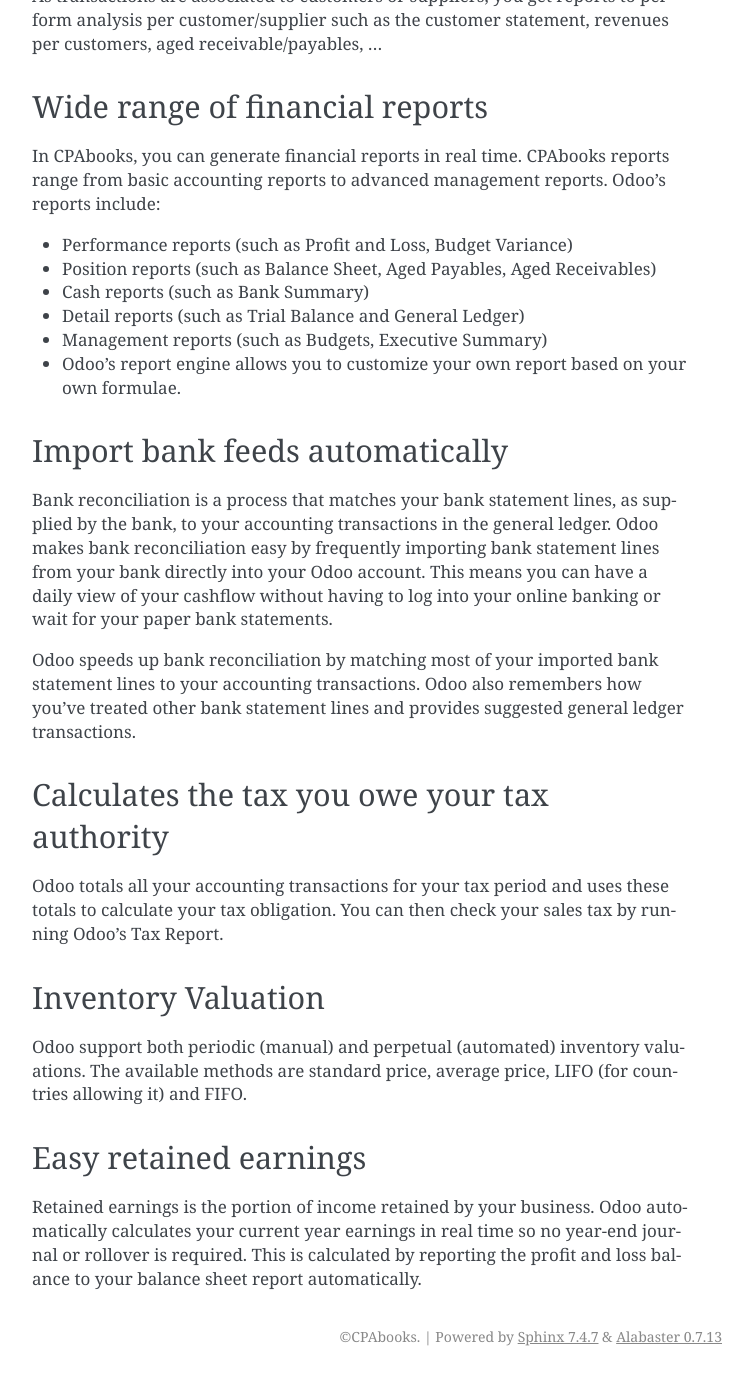
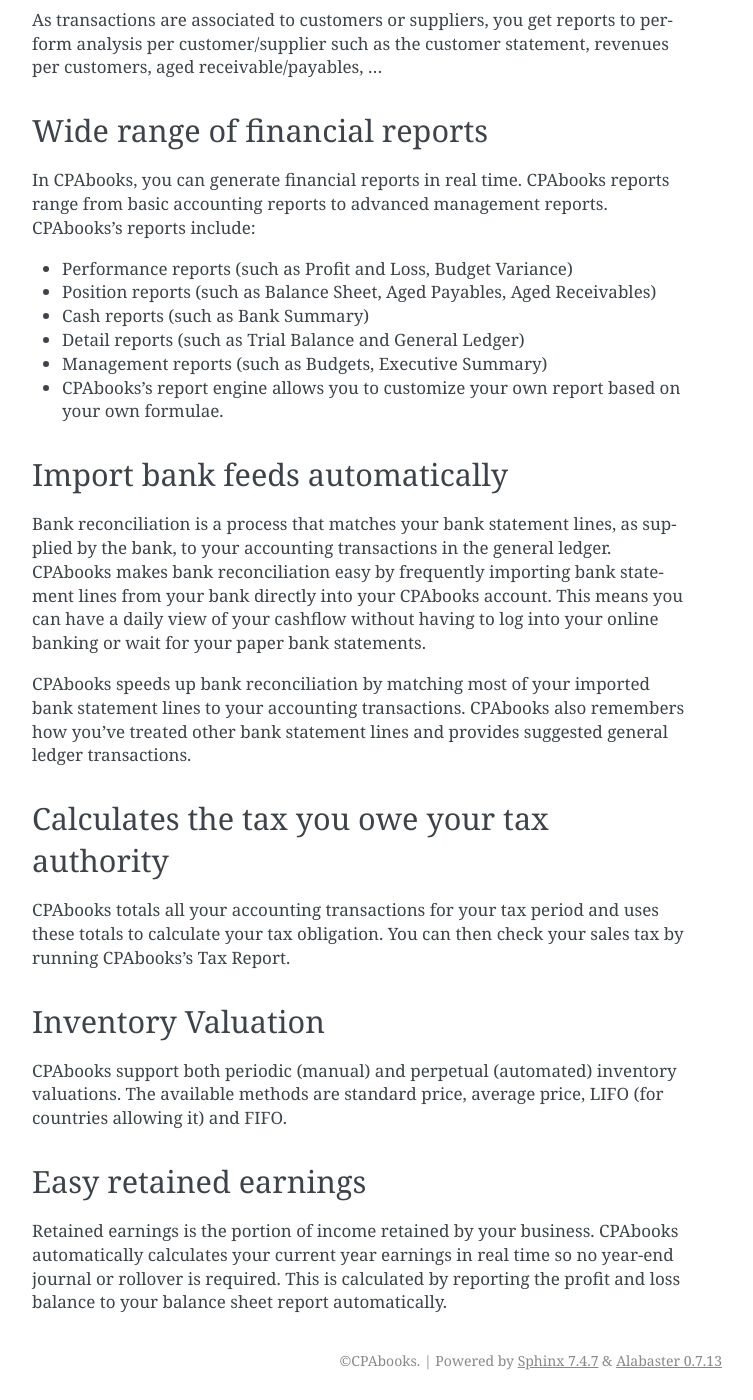
Before and after one commit to cpabooks/cpabooks-docs, a Sphinx documentation site: the page built from docs/accounting/odoo_accounting.rst, in a window 1280 px wide and 1400 px high, scrolled down 1620 px. Shown: the whole window, without its empty margins (388-1141 px from the left). Built offline with Sphinx 7.4.7, drawn with Linux system fonts in a browser that asks for light colours; pages that are not in the unit, such as notebooks, are missing from menus; before the commit the page ends 2996 px from its top, so only the background shows below that; some of the changed text lies outside the part shown.

Commit message:
Update odoo_accounting.rst

```diff
--- a/docs/accounting/odoo_accounting.rst
+++ b/docs/accounting/odoo_accounting.rst
@@ -3,72 +3,72 @@
 The Accounting behind CPAbooks
 ==========================
 
-This page summarises the way Odoo deals with typical accounts and transactions.
+This page summarises the way CPAbooks deals with typical accounts and transactions.
 
 Double-entry bookkeeping
 ------------------------
-Odoo automatically creates all the behind-the-scenes journal entries for each of your accounting transactions: customer invoices, point of sale order, expenses, inventory moves, etc.
+CPAbooks automatically creates all the behind-the-scenes journal entries for each of your accounting transactions: customer invoices, point of sale order, expenses, inventory moves, etc.
 
-Odoo uses the rules of double-entry bookkeeping system: all journal entries are automatically balanced (sum of debits = sum of credits).
+CPAbooks uses the rules of double-entry bookkeeping system: all journal entries are automatically balanced (sum of debits = sum of credits).
 
 Accrual and Cash Basis Methods
 ------------------------------
-Odoo support both accrual and cash basis reporting. This allows you to report income / expense at the time transactions occur (i.e., accrual basis), or when payment is made or received (i.e., cash basis).
+CPAbooks support both accrual and cash basis reporting. This allows you to report income / expense at the time transactions occur (i.e., accrual basis), or when payment is made or received (i.e., cash basis).
 
 Multi-companies
 ---------------
-Odoo allows to manage several companies within the same database. Each company has its own chart of accounts and rules. You can get consolidation reports following your consolidation rules.
+CPAbooks allows to manage several companies within the same database. Each company has its own chart of accounts and rules. You can get consolidation reports following your consolidation rules.
 
 Users can access several companies but always work in one company at a time.
 
 Multi-currencies
 ----------------
-Every transaction is recorded in the default currency of the company. For transactions occurring in another currency, Odoo stores both the value in the currency of the company and the value in the currency of the transaction. Odoo can generate currencies gains and losses after the reconciliation of the journal items.
+Every transaction is recorded in the default currency of the company. For transactions occurring in another currency, CPAbooks stores both the value in the currency of the company and the value in the currency of the transaction. CPAbooks can generate currencies gains and losses after the reconciliation of the journal items.
 
 Currency rates are updated once a day using a yahoo.com online web-service.
 
 International Standards
 -----------------------
-Odoo accounting support more than 50 countries. The Odoo core accounting implement accounting standards that is common to all countries and specific modules exists per country for the specificities of the country like the chart of accounts, taxes, or bank interfaces.
+CPAbooks accounting support more than 50 countries. The CPAbooks core accounting implement accounting standards that is common to all countries and specific modules exists per country for the specificities of the country like the chart of accounts, taxes, or bank interfaces.
 
-In particular, Odoo’s core accounting engine supports:
+In particular, CPAbooks’s core accounting engine supports:
 
 * Anglo-Saxon Accounting (U.S., U.K.,, and other English-speaking countries including Ireland, Canada, Australia, and New Zealand) where cost of good sold are reported when products are sold/delivered.
 * European accounting where expenses are accounted at the supplier bill.
 * Storno accounting (Italy) where refund invoices have negative credit/debit instead of a reverting the original journal items.
-* Odoo also have modules to comply with IFRS rules.
+* CPAbooks also have modules to comply with IFRS rules.
 
 Accounts Receivable & Payable
 -----------------------------
-By default, Odoo uses a single account for all account receivable entries and one for all accounts payable entries. You can create separate accounts per customers/suppliers, but you don’t need to.
+By default, CPAbooks uses a single account for all account receivable entries and one for all accounts payable entries. You can create separate accounts per customers/suppliers, but you don’t need to.
 
 As transactions are associated to customers or suppliers, you get reports to perform analysis per customer/supplier such as the customer statement, revenues per customers, aged receivable/payables, …
 
 Wide range of financial reports
 -------------------------------
-In CPAbooks, you can generate financial reports in real time. CPAbooks reports range from basic accounting reports to advanced management reports. Odoo’s reports include:
+In CPAbooks, you can generate financial reports in real time. CPAbooks reports range from basic accounting reports to advanced management reports. CPAbooks’s reports include:
 
 * Performance reports (such as Profit and Loss, Budget Variance)
 * Position reports (such as Balance Sheet, Aged Payables, Aged Receivables)
 * Cash reports (such as Bank Summary)
 * Detail reports (such as Trial Balance and General Ledger)
 * Management reports (such as Budgets, Executive Summary)
-* Odoo’s report engine allows you to customize your own report based on your own formulae.
+* CPAbooks’s report engine allows you to customize your own report based on your own formulae.
 
 Import bank feeds automatically
 -------------------------------
-Bank reconciliation is a process that matches your bank statement lines, as supplied by the bank, to your accounting transactions in the general ledger. Odoo makes bank reconciliation easy by frequently importing bank statement lines from your bank directly into your Odoo account. This means you can have a daily view of your cashflow without having to log into your online banking or wait for your paper bank statements.
+Bank reconciliation is a process that matches your bank statement lines, as supplied by the bank, to your accounting transactions in the general ledger. CPAbooks makes bank reconciliation easy by frequently importing bank statement lines from your bank directly into your CPAbooks account. This means you can have a daily view of your cashflow without having to log into your online banking or wait for your paper bank statements.
 
-Odoo speeds up bank reconciliation by matching most of your imported bank statement lines to your accounting transactions. Odoo also remembers how you’ve treated other bank statement lines and provides suggested general ledger transactions.
+CPAbooks speeds up bank reconciliation by matching most of your imported bank statement lines to your accounting transactions. CPAbooks also remembers how you’ve treated other bank statement lines and provides suggested general ledger transactions.
 
 Calculates the tax you owe your tax authority
 ---------------------------------------------
-Odoo totals all your accounting transactions for your tax period and uses these totals to calculate your tax obligation. You can then check your sales tax by running Odoo’s Tax Report.
+CPAbooks totals all your accounting transactions for your tax period and uses these totals to calculate your tax obligation. You can then check your sales tax by running CPAbooks’s Tax Report.
 
 Inventory Valuation
 -------------------
-Odoo support both periodic (manual) and perpetual (automated) inventory valuations. The available methods are standard price, average price, LIFO (for countries allowing it) and FIFO.
+CPAbooks support both periodic (manual) and perpetual (automated) inventory valuations. The available methods are standard price, average price, LIFO (for countries allowing it) and FIFO.
 
 Easy retained earnings
 ----------------------
-Retained earnings is the portion of income retained by your business. Odoo automatically calculates your current year earnings in real time so no year-end journal or rollover is required. This is calculated by reporting the profit and loss balance to your balance sheet report automatically.
+Retained earnings is the portion of income retained by your business. CPAbooks automatically calculates your current year earnings in real time so no year-end journal or rollover is required. This is calculated by reporting the profit and loss balance to your balance sheet report automatically.
```
